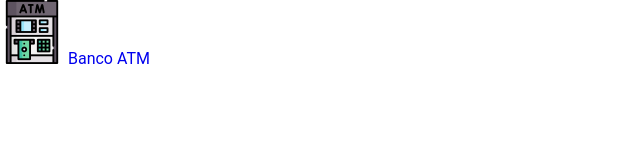
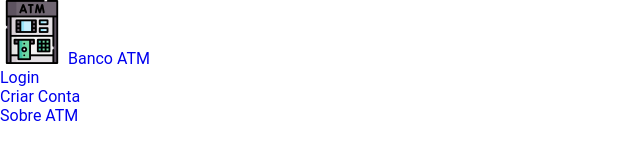
Before and after one commit to MathGPereira/Banco, a website with bundled scripts: page index.html in a window 1280 px wide. Shown: the whole page, without its empty margins (0-640 px from the left). Built offline with nearby package versions, Linux system fonts and the light colour scheme.

Commit message:
Criando o HTML do aside

```diff
--- a/index.html
+++ b/index.html
@@ -11,12 +11,33 @@
     <body>
         <header class="cabecalho">
             <h1 class="cabecalho__titulo">
-                <a href="./index.html" class="titulo__link-login" rel="follow" target="_self">
+                <a href="./index.html" class="titulo__link-login" rel="follow prev" target="_self">
                     <img src="./public/img/logo/logo.png" alt="Logo do Banco ATM" class="cabecalho__logo">
                     Banco ATM
                 </a>
             </h1>
         </header>
+        <aside class="lateral">
+            <nav class="lateral__menu-navegacao">
+                <ul class="menu-navegacao__lista">
+                    <li class="lista__item">
+                        <a href="./index.html" rel="follow prev" target="_self" class="menu-navegacao__link">
+                            Login
+                        </a>
+                    </li>
+                    <li class="lista__item">
+                        <a href="#" rel="follow prev" target="_self" class="menu-navegacao__link">
+                            Criar Conta
+                        </a>
+                    </li>
+                    <li class="lista__item">
+                        <a href="#" rel="follow prev" target="_self" class="menu-navegacao__link">
+                            Sobre ATM
+                        </a>
+                    </li>
+                </ul>
+            </nav>
+        </aside>
         <script type="text/javascript" src="./public/js/jquery/jquery.js"></script>
         <script type="module" src="./public/js/main.js"></script>
     </body>
--- a/public/sass/style.scss
+++ b/public/sass/style.scss
@@ -1,3 +1,5 @@
 @import "./base/reset";
 @import "./abstract/variaveis";
 @import "./base/base";
+
+@import "./layout/cabecalho";
```
Also changed, not shown: public/sass/layout/_cabecalho.scss (added).
